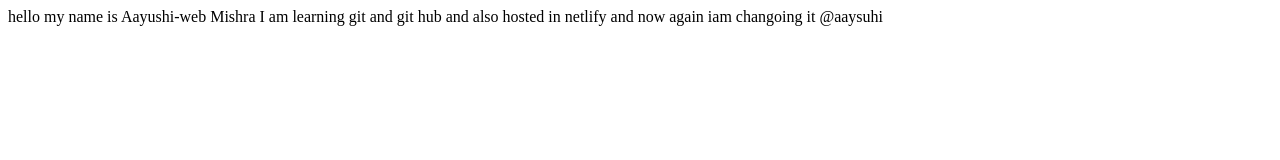
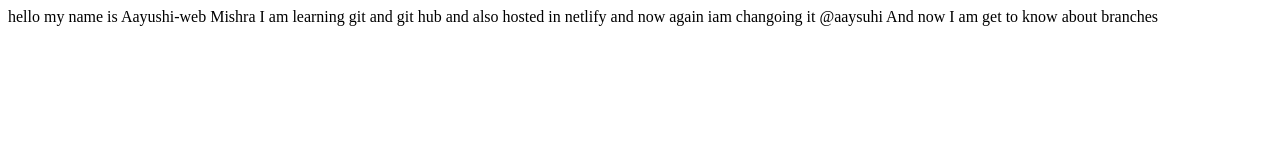
Before and after one commit to Aayushi-web/personal-portfolio, a plain HTML site: page index.html in a window 1280 px wide. Drawn offline with Linux system fonts and the light colour scheme.

Commit message:
upadate: deatails of branch

```diff
--- a/index.html
+++ b/index.html
@@ -9,6 +9,7 @@
 <body>
   <div> hello my name is Aayushi-web Mishra  I am learning git and git hub and also hosted in netlify
     and now again iam changoing it @aaysuhi
+    And now I am get to know about branches
   </div>
 </body>
 </html>
```
